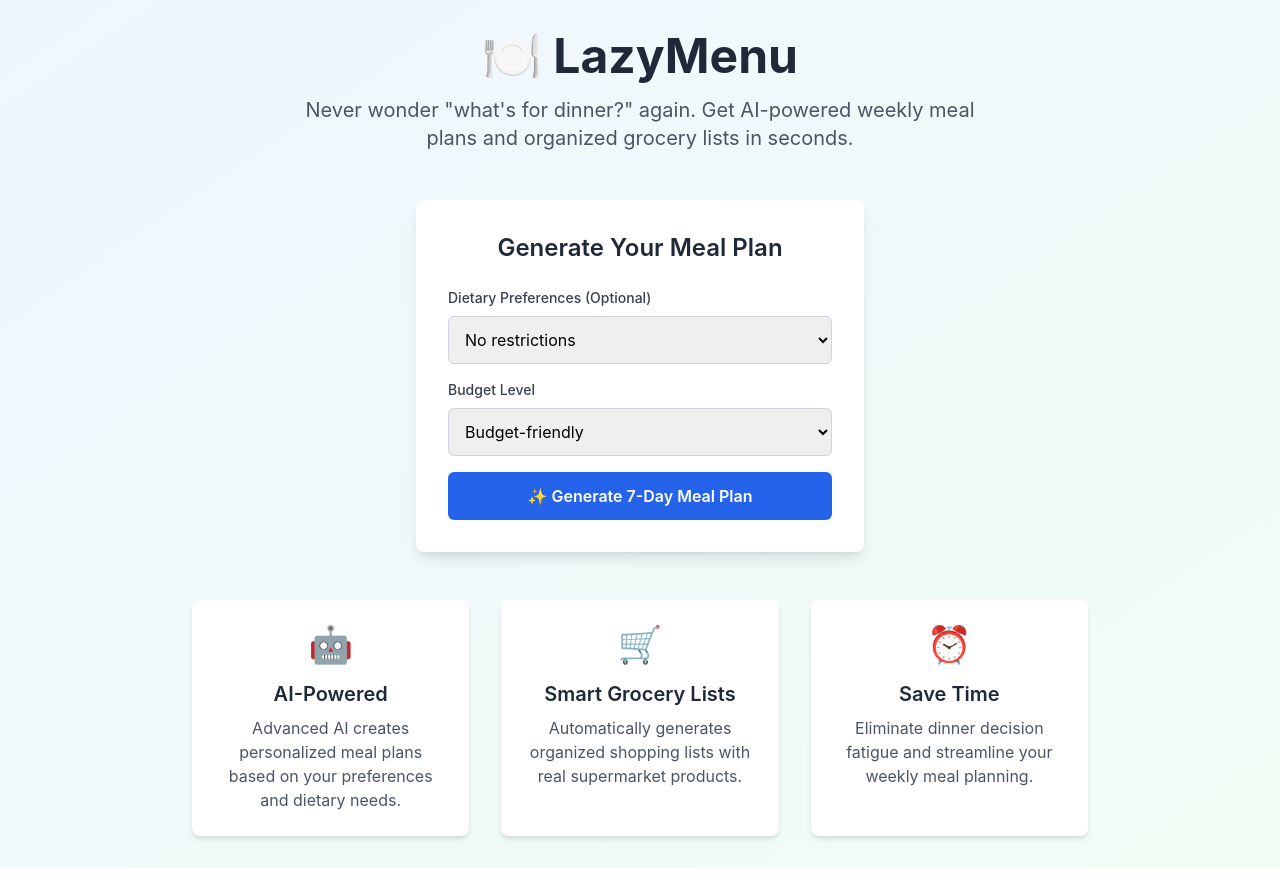
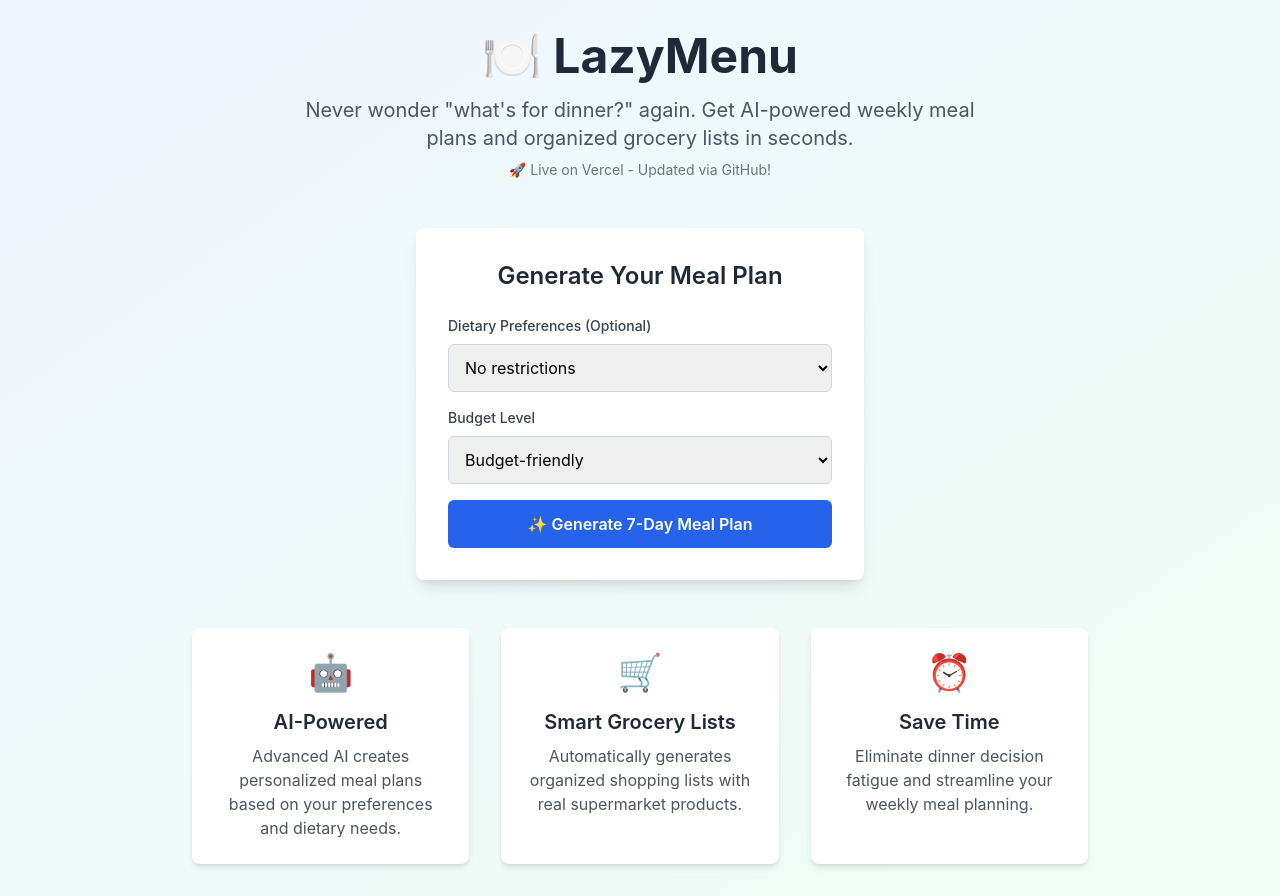
Before and after one commit to freddiegibz/lazylunch, a Next.js app: page / in a window 1280 px wide. Before the commit the page ends 868 px from the top, so only its background shows below. Built offline with nearby package versions, Linux system fonts and the light colour scheme.

Commit message:
Add Vercel deployment indicator to homepage

```diff
--- a/src/pages/index.tsx
+++ b/src/pages/index.tsx
@@ -29,6 +29,9 @@
             <p className="text-xl text-gray-600 max-w-2xl mx-auto">
               Never wonder "what's for dinner?" again. Get AI-powered weekly meal plans
               and organized grocery lists in seconds.
+            </p>
+            <p className="text-sm text-gray-500 mt-2">
+              🚀 Live on Vercel - Updated via GitHub!
             </p>
           </header>
 
```
